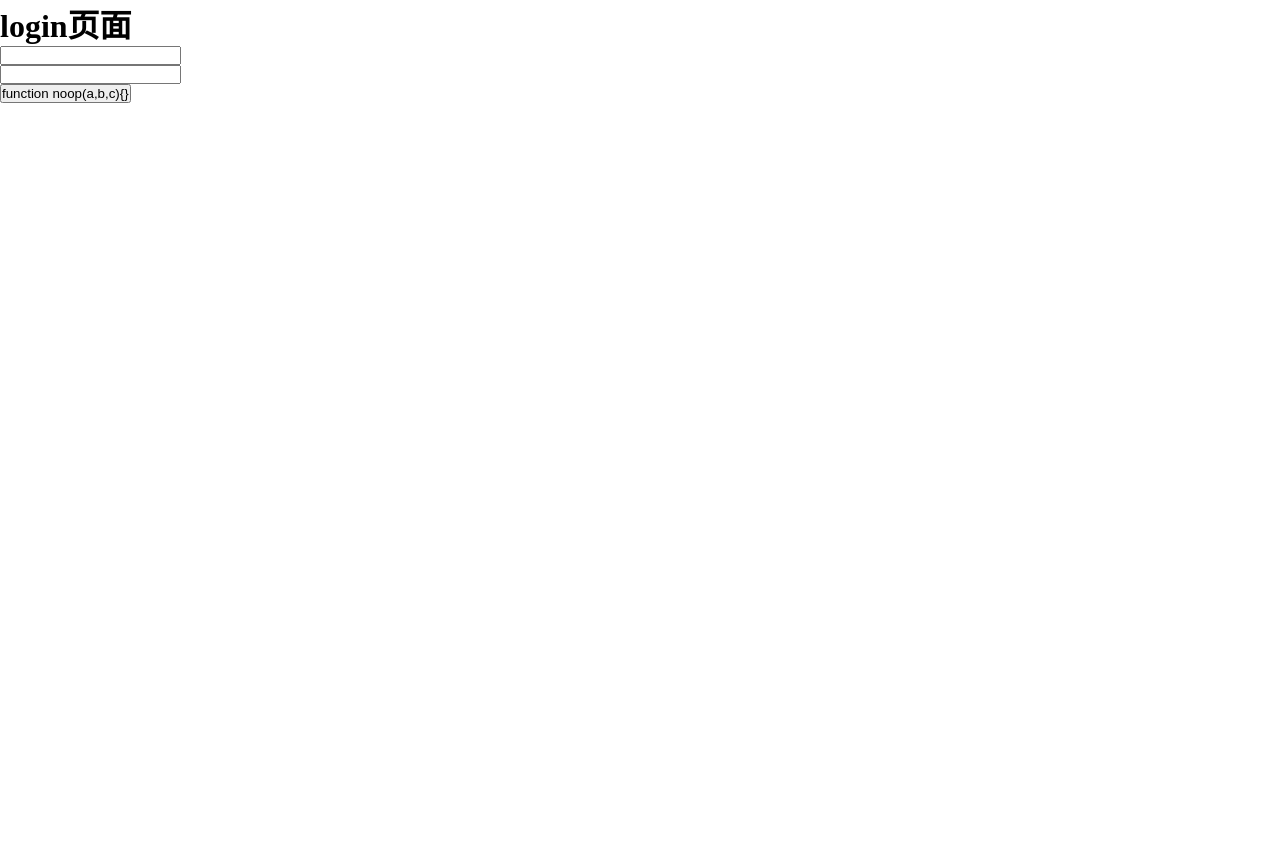
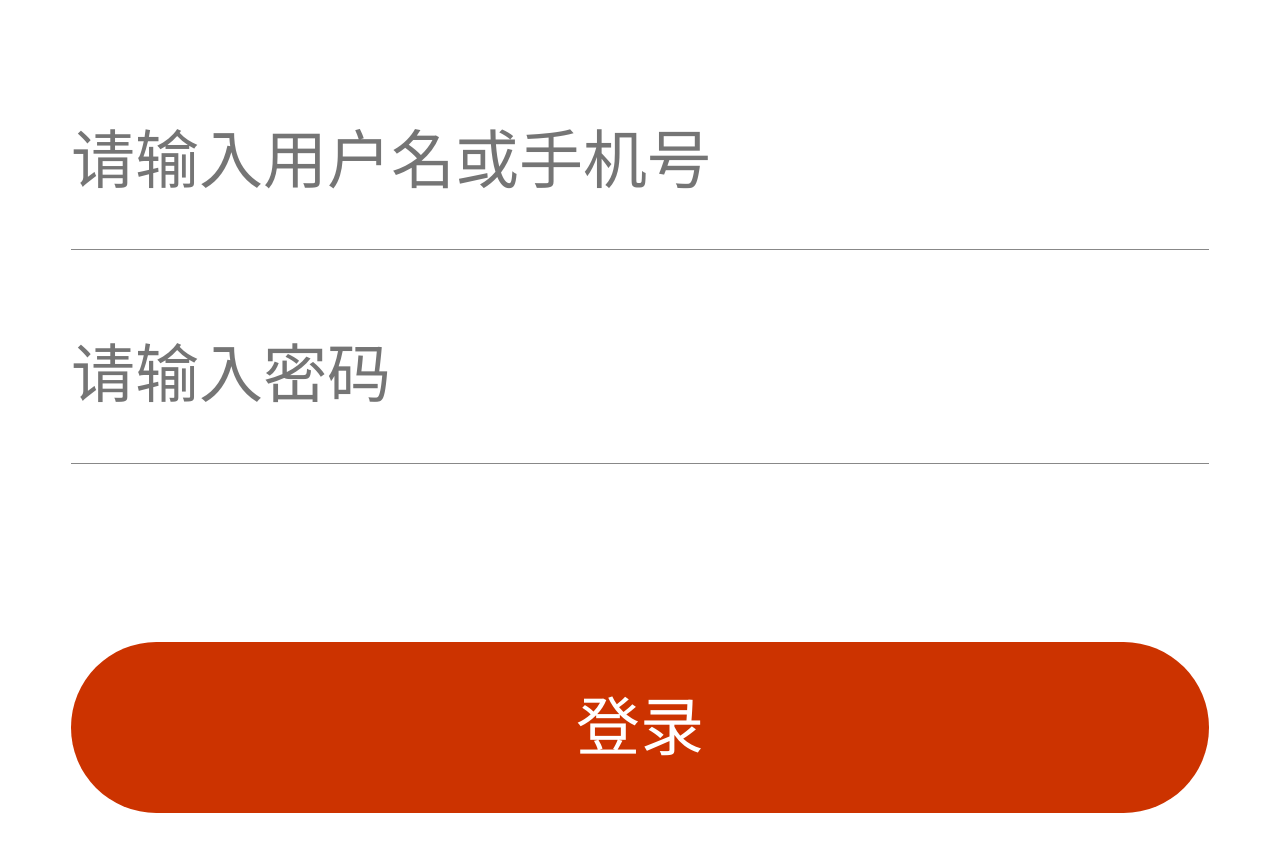
Before and after one commit to gaygaydesong/news-project, a Vue app: page /#/login in a window 1280 px wide. Shown: the top 852 px of the page. Before the commit the page ends 800 px from the top, so only its background shows below. Built offline with nearby package versions, Linux system fonts and the light colour scheme; a small style sheet from the web is missing.

Commit message:
拦截器与路由守卫

```diff
--- a/src/components/AuthBtn.vue
+++ b/src/components/AuthBtn.vue
@@ -1,9 +1,27 @@
 <template>
-	<div></div>
+	<div class="btn" @click="handleClick">{{ btnText }}</div>
 </template>
 
 <script>
-export default {}
+export default {
+	props: ['btnText'],
+	methods: {
+		handleClick() {
+			this.$emit('handleClick')
+		}
+	}
+}
 </script>
 
-<style lang="less" scoped></style>
+<style lang="less" scoped>
+.btn {
+	width: 100%;
+	background-color: #cc3300;
+	color: #fff;
+	font-size: 18/360 * 100vw;
+	line-height: 48/360 * 100vw;
+	border-radius: 24/360 * 100vw;
+	text-align: center;
+	margin-top: 40/360 * 100vw;
+}
+</style>
--- a/src/components/AuthInput.vue
+++ b/src/components/AuthInput.vue
@@ -1,9 +1,60 @@
 <template>
-	<div></div>
+	<div class="inputWrapper">
+		<input
+			:type="type"
+			:placeholder="placeholder"
+			v-model="newVal"
+			:class="{
+				success: istrue,
+				error: !istrue
+			}"
+			@change="checkValid"
+		/>
+	</div>
 </template>
 
 <script>
-export default {}
+export default {
+	data() {
+		return {
+			newVal: '',
+			istrue: true
+		}
+	},
+	props: ['type', 'placeholder', 'rule', 'err_message'],
+	watch: {
+		newVal(newRule) {
+			if (this.rule.test(newRule)) {
+				this.istrue = true
+			} else {
+				this.istrue = false
+			}
+			this.$emit('valChange', newRule)
+		}
+	},
+	methods: {
+		checkValid() {
+			if (!this.istrue) {
+				this.$toast.fail(this.err_message)
+			}
+		}
+	}
+}
 </script>
 
-<style lang="less" scoped></style>
+<style lang="less" scoped>
+.inputWrapper {
+	input {
+		width: 100%;
+		border: none;
+		outline: none;
+		border-bottom: 1px solid #888;
+		font-size: 18/360 * 100vw;
+		line-height: 50/360 * 100vw;
+		margin-bottom: 10/360 * 100vw;
+	}
+	.error {
+		border-color: red;
+	}
+}
+</style>
--- /dev/null
+++ b/src/components/PersonalBar.vue
@@ -0,0 +1,39 @@
+<template>
+	<div class="barWrapper" @click="handleClick">
+		<div class="label">{{ leftText }}</div>
+		<div class="desc">{{ rightText }}</div>
+		<span class="iconfont iconjiantou1"></span>
+	</div>
+</template>
+
+<script>
+export default {
+	props: ['leftText', 'rightText'],
+	methods: {
+		handleClick() {
+			this.$emit('handleClick')
+		}
+	}
+}
+</script>
+
+<style lang="less" scoped>
+.barWrapper {
+	display: flex;
+	padding: 12/360 * 100vw 20/360 * 100vw;
+	padding-left: 0;
+	margin-left: 20/360 * 100vw;
+	border-bottom: 1px solid #e4e4e4;
+	.label {
+		font-size: 14/360 * 100vw;
+		color: #333;
+	}
+	.desc {
+		flex: 1;
+		text-align: right;
+		font-size: 14/360 * 100vw;
+		color: #888;
+		padding-right: 6/360 * 100vw;
+	}
+}
+</style>
--- a/src/main.js
+++ b/src/main.js
@@ -1,6 +1,68 @@
 import Vue from 'vue'
 import App from './App.vue'
 import router from './router'
+// 引入 axios
+import axios from 'axios'
+// 第三方库
+import Vant from 'vant'
+import { Dialog } from 'vant'
+// 2. 引入组件 css 文件
+import 'vant/lib/index.css'
+// 3. 注册 vant ui 组件库的标签
+Vue.use(Vant)
+Vue.use(Dialog)
+
+router.beforeEach((to, from, next) => {
+	if (to.path == '/personal') {
+		// 如果是个人中心，判断token是否存在
+		if (localStorage.getItem('token')) {
+			// 有token才放行
+			next()
+		} else {
+			// 如果没有token，则返回登录页面
+			router.push('/login')
+		}
+	}
+	// 在判断个人中心页面的时候，其他的页面也需要放行，所以在if外用next()
+	next()
+})
+
+// 给引入的 axios 设置默认的基准路径
+axios.defaults.baseURL = 'http://127.0.0.1:3000'
+
+// 由于在组件外弹窗单独引入弹窗组件
+import { Toast } from 'vant'
+// 响应拦截器
+axios.interceptors.response.use(res => {
+	const reg = /^4\d{2}$/
+	if (reg.test(res.data.statusCode)) {
+		// 弹窗提示
+		Toast.fail(res.data.message || '系统错误')
+	}
+	// res.data 是 axios 本身带有的数据  所以不用this
+	if (res.data.message == '用户信息验证失败') {
+		// 我们知道现在用户信息错误
+		// 1. 清空原来错误的用户信息
+		localStorage.clear()
+		// 2. 跳转到登录页
+		router.replace('/login')
+		return
+	}
+	return res
+})
+// 响应拦截器
+axios.interceptors.response.use(
+	res => {
+		// 拦截的处理
+		return res
+	},
+	err => {
+		// 对相应错误的处理
+		return err
+	}
+)
+// 将 axios 挂载到 vue原型中
+Vue.prototype.$axios = axios
 
 Vue.config.productionTip = false
 
--- a/src/router/index.js
+++ b/src/router/index.js
@@ -1,7 +1,9 @@
 import Vue from 'vue'
 import VueRouter from 'vue-router'
 import Home from '@/views/Home.vue'
-import Login from '../views/Auth/Login.vue'
+import Login from '@/views/Auth/Login.vue'
+import Register from '@/views/Auth/Register.vue'
+import PersonalIndex from '@/views/Personal/Index.vue'
 
 Vue.use(VueRouter)
 
@@ -15,6 +17,16 @@ const routes = [
 		path: '/login',
 		name: 'login',
 		component: Login
+	},
+	{
+		path: '/register',
+		name: 'register',
+		component: Register
+	},
+	{
+		path: '/personal',
+		name: 'personal',
+		component: PersonalIndex
 	}
 ]
 
--- a/src/views/Auth/Login.vue
+++ b/src/views/Auth/Login.vue
@@ -1,21 +1,26 @@
 <template>
-	<div>
-		<h1>login页面</h1>
+	<div class="page">
 		<div>
-			<span iconfont iconicon-test></span>
+			<span class="iconfont iconicon-test"></span>
 		</div>
-		<div>
-			<span iconfont iconnew></span>
+		<div class="logo">
+			<span class="iconfont iconnew"></span>
 		</div>
-		<div>
-			<input type="text" />
-		</div>
-		<div>
-			<input type="text" />
-		</div>
-		<div>
-			<button class="">{{ btnText }}</button>
-		</div>
+		<AuthInput
+			type="text"
+			placeholder="请输入用户名或手机号"
+			:rule="/^1[03456789]\d{1,9}$/"
+			err_message="请输入合法手机号"
+			@valChange="settext"
+		/>
+		<AuthInput
+			type="password"
+			placeholder="请输入密码"
+			:rule="/^[\u0021-\u007E]{3,16}$/"
+			err_message="请输入合法密码"
+			@valChange="setpswd"
+		/>
+		<AuthBtn btnText="登录" @handleClick="login" />
 	</div>
 </template>
 
@@ -25,16 +30,69 @@ import AuthBtn from '@/components/AuthBtn'
 
 export default {
 	data() {
-		return {}
+		return {
+			username: '',
+			password: ''
+		}
 	},
-	methods: {
-		btnText: '登入'
-	},
+
 	components: {
 		AuthInput,
 		AuthBtn
+	},
+	methods: {
+		settext(data) {
+			this.username = data
+		},
+		setpswd(newpsw) {
+			this.password = newpsw
+		},
+		login() {
+			// 如果错误提示并直接return
+			if (!this.username || !this.password) {
+				this.$toast.fail('请填写完整信息')
+				return
+			}
+			this.$axios({
+				url: 'http://127.0.0.1:3000/login',
+				method: 'post',
+				data: {
+					username: this.username,
+					password: this.password
+				}
+			}).then(res => {
+				//成功回调
+				if (res.data.message == '登录成功') {
+					this.$toast.success('登录成功')
+					localStorage.setItem('token', res.data.data.token)
+					localStorage.setItem('userId', res.data.data.user.id)
+					setTimeout(() => {
+						this.$router.push('/personal')
+					}, 800)
+				} else {
+					// 处理错误
+					// 由于即使密码错误, 响应状态依然是 200
+					// 所以还是要在这个成功逻辑处理数据错误
+					this.$toast.fail(res.data.message)
+				}
+			})
+		}
 	}
 }
 </script>
 
-<style lang="less" scoped></style>
+<style lang="less" scoped>
+.page {
+	padding: 20/360 * 100vw;
+}
+.iconicon-test {
+	font-size: 26/360 * 100vw;
+}
+.logo {
+	text-align: center;
+}
+.iconnew {
+	font-size: 126/360 * 100vw;
+	color: red;
+}
+</style>
--- a/src/views/Auth/Register.vue
+++ b/src/views/Auth/Register.vue
@@ -1,9 +1,84 @@
 <template>
-	<div></div>
+	<div class="page">
+		<div>
+			<span class="iconfont iconicon-test"></span>
+		</div>
+		<div class="logo">
+			<span class="iconfont iconnew"></span>
+		</div>
+		<AuthInput
+			type="text"
+			placeholder="用户名/手机号码"
+			:rule="/^1[3456789]\d{9}$/"
+			err_message="请输入正确手机号"
+			@valChange="setUsername"
+		/>
+		<AuthInput
+			type="text"
+			placeholder="昵称"
+			:rule="/^1[3456789]\d{9}$/"
+			err_message="请输入合法昵称"
+			@valChange="setUsernick"
+		/>
+		<AuthInput
+			type="password"
+			placeholder="请输入密码"
+			:rule="/^[\u0021-\u007E]{4,16}$/"
+			err_message="请输入合法密码"
+			@valChange="setpswd"
+		/>
+		<AuthBtn btnText="注册" @handleClick="zhuce" />
+	</div>
 </template>
 
 <script>
-export default {}
+import AuthInput from '@/components/AuthInput'
+import AuthBtn from '@/components/AuthBtn'
+export default {
+	data() {
+		return {
+			username: '',
+			password: '',
+			nick: ''
+		}
+	},
+	// 注册组件
+	components: {
+		AuthInput,
+		AuthBtn
+	},
+	methods: {
+		setUsername(name) {
+			this.username = name
+		},
+		setUsernick(nicheng) {
+			this.nick = nicheng
+		},
+		setpswd(pswd) {
+			this.password = pswd
+		},
+
+		zhuce() {
+			console.log(this.username)
+			console.log(this.nick)
+			console.log(this.password)
+		}
+	}
+}
 </script>
 
-<style lang="less" scoped></style>
+<style lang="less" scoped>
+.page {
+	padding: 20/360 * 100vw;
+}
+.iconicon-test {
+	font-size: 26/360 * 100vw;
+}
+.logo {
+	text-align: center;
+}
+.iconnew {
+	font-size: 126/360 * 100vw;
+	color: red;
+}
+</style>
--- a/src/views/Home.vue
+++ b/src/views/Home.vue
@@ -3,15 +3,14 @@
 		<router-link to="/login">登录页</router-link>
 		<br />
 		<router-link to="/register">注册页</router-link>
+		<br />
+		<router-link to="/personal">个人中心</router-link>
+		<br />
 	</div>
 </template>
 
 <script>
-export default {
-	data() {
-		return {}
-	}
-}
+export default {}
 </script>
 
 <style lang="less"></style>
--- /dev/null
+++ b/src/views/Personal/Index.vue
@@ -0,0 +1,116 @@
+<template>
+	<div>
+		<!-- 这里是个人中心上半部分 -->
+		<div class="profile">
+			<img v-if="userInfo.head_img" :src="'http://127.0.0.1:3000' + userInfo.head_img" alt="" class="avatar" />
+			<img v-else src="../../assets/touxiang.png" alt="" class="avatar" />
+			<div class="info">
+				<div class="name">
+					<span
+						class="iconfont"
+						:class="{
+							iconxingbienan: userInfo.gender == 1,
+							iconxingbienv: userInfo.gender == 0
+						}"
+					></span>
+					{{ userInfo.nickname }}
+				</div>
+				<div v-if="userInfo.create_date" class="date">{{ userInfo.create_date.split('T')[0] }}</div>
+			</div>
+			<span class="iconfont iconjiantou1"></span>
+		</div>
+		<!-- 这里是封装条形组件部分 -->
+		<PersonalBar leftText="我的关注" rightText="关注的用户" />
+		<PersonalBar leftText="我的跟帖" rightText="跟帖/回复" />
+		<PersonalBar leftText="我的收藏" rightText="文章/视频" />
+		<PersonalBar leftText="设置" />
+		<AuthBtn btnText="退出登录" @handleClick="logL" />
+	</div>
+</template>
+
+<script>
+import PersonalBar from '@/components/PersonalBar'
+import AuthBtn from '@/components/AuthBtn'
+
+export default {
+	data() {
+		return {
+			userInfo: {}
+		}
+	},
+	components: {
+		PersonalBar,
+		AuthBtn
+	},
+	created() {
+		this.$axios({
+			url: 'http://127.0.0.1:3000/user/' + localStorage.getItem('userId'),
+			headers: {
+				// Authorization: localStorage.getItem('token')
+				// 标准写法 在 token 前加一个 'Bearer ' 标识
+				Authorization: 'Bearer ' + localStorage.getItem('token')
+			},
+			method: 'get'
+		})
+			.then(res => {
+				//成功回调
+				this.userInfo = res.data.data
+			})
+			.catch(err => {
+				//错误处理
+				console.log(err)
+			})
+	},
+	methods: {
+		logL() {
+			this.$dialog
+				.confirm({
+					title: '提示',
+					message: '您确定要退出登录吗？'
+				})
+				.then(() => {
+					// 点击清理全部本地数据
+					localStorage.clear()
+					// 跳转到登录页，不用push是因为浏览器的返回上一级可能会回到退出登录前的页面
+					this.$router.replace('/login')
+				})
+		}
+	}
+}
+</script>
+
+<style lang="less" scoped>
+.profile {
+	padding: 24/360 * 100vw;
+	display: flex;
+	align-items: center;
+	border-bottom: 4/360 * 100vw solid #e4e4e4;
+	.avatar {
+		width: 70/360 * 100vw;
+		height: 70/360 * 100vw;
+		// cover 在保持长宽比的情况下, 尽可能覆盖全部位置
+		object-fit: cover;
+		// contain 在保持长宽比的情况下, 尽可能显示图片
+		// object-fit: contain;
+		border-radius: 50%;
+	}
+	.info {
+		flex: 1;
+		padding-left: 16/360 * 100vw;
+		.name {
+			font-size: 16/360 * 100vw;
+		}
+		.date {
+			font-size: 14/360 * 100vw;
+			color: #888;
+			margin-top: 6/360 * 100vw;
+		}
+		.iconxingbienan {
+			color: #6cf;
+		}
+		.iconxingbienv {
+			color: pink;
+		}
+	}
+}
+</style>
--- /dev/null
+++ b/vue.config.js
@@ -0,0 +1,5 @@
+module.exports = {
+	// 如果万一需要修改 webpack 配置
+	// 现在的封装又太深了, 可以直接添加 configureWebpack 属性进行修改
+	configureWebpack: {}
+}
```
Also changed, not shown: src/mains.js (added, +11 -0 lines), src/assets/touxiang.png (added).
